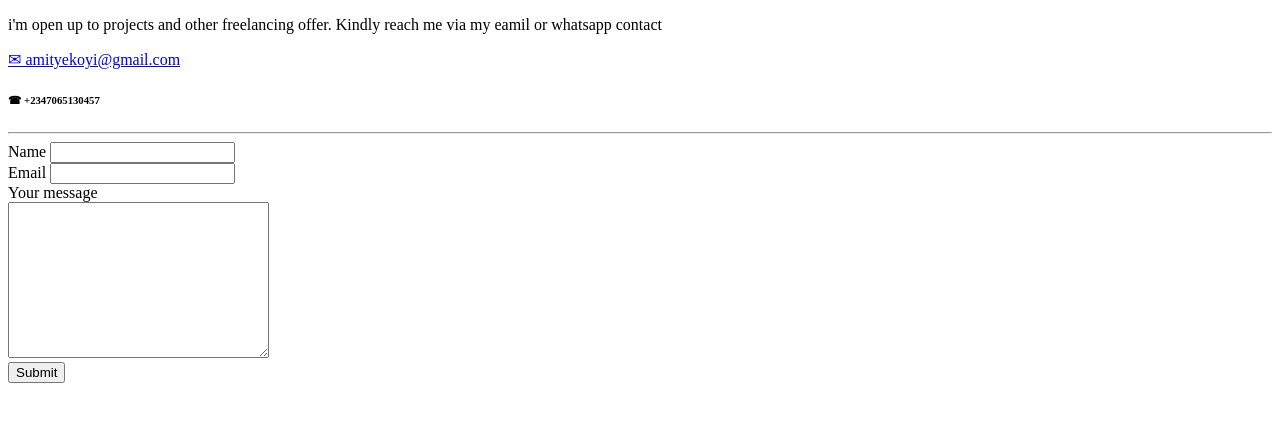
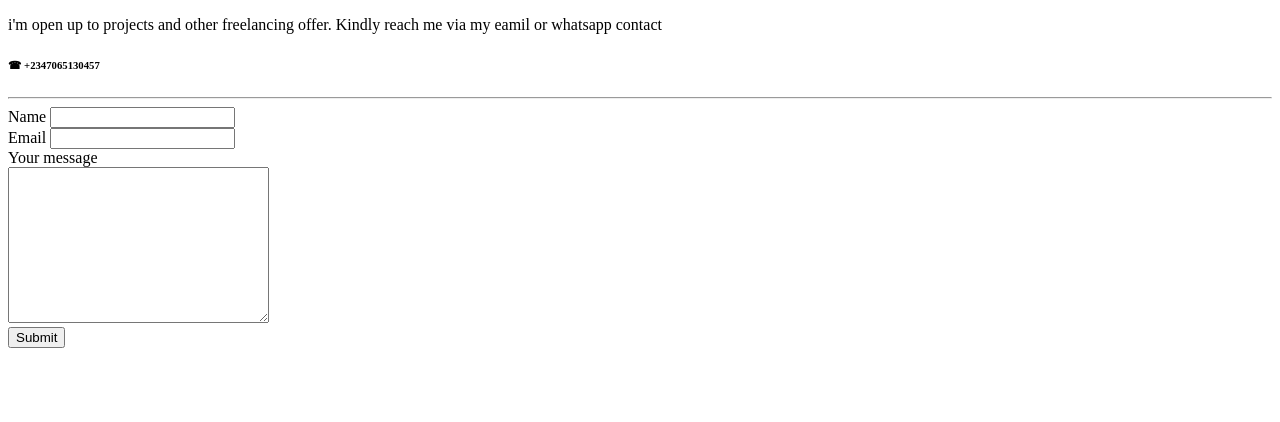
Before and after one commit to AmityTobi/CV, a plain HTML site: page contact.html in a window 1280 px wide. Drawn offline with Linux system fonts and the light colour scheme.

Commit message:
Updated contact.html

```diff
--- a/contact.html
+++ b/contact.html
@@ -8,7 +8,7 @@
 </head>
 <body>
     <p>i'm open up to projects and other freelancing offer. Kindly reach me via my eamil or whatsapp contact </p>
-    <p> <a href="mailto:amityekoyi@gmail.com">✉ amityekoyi@gmail.com</a></p>
+
     <h6><p><strong>☎ +2347065130457</strong></p></h6>
     <hr>
 
```
